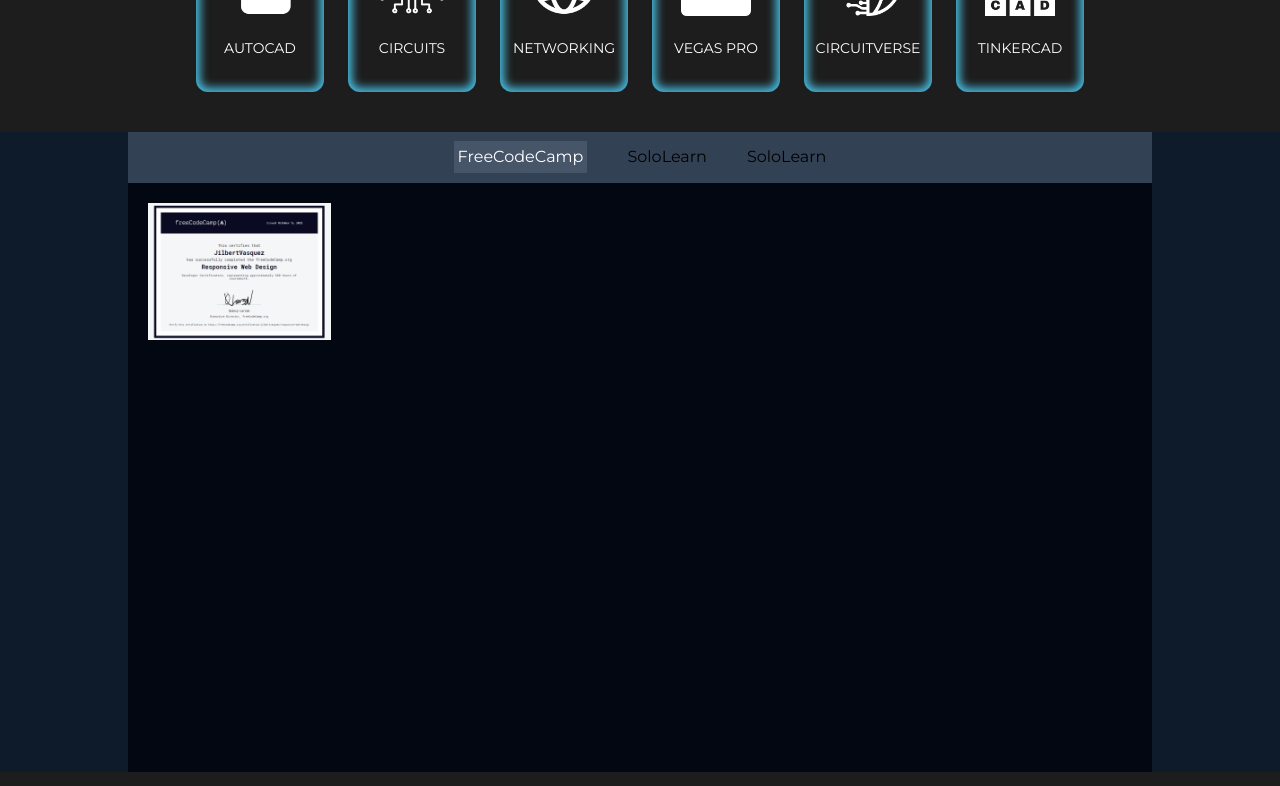
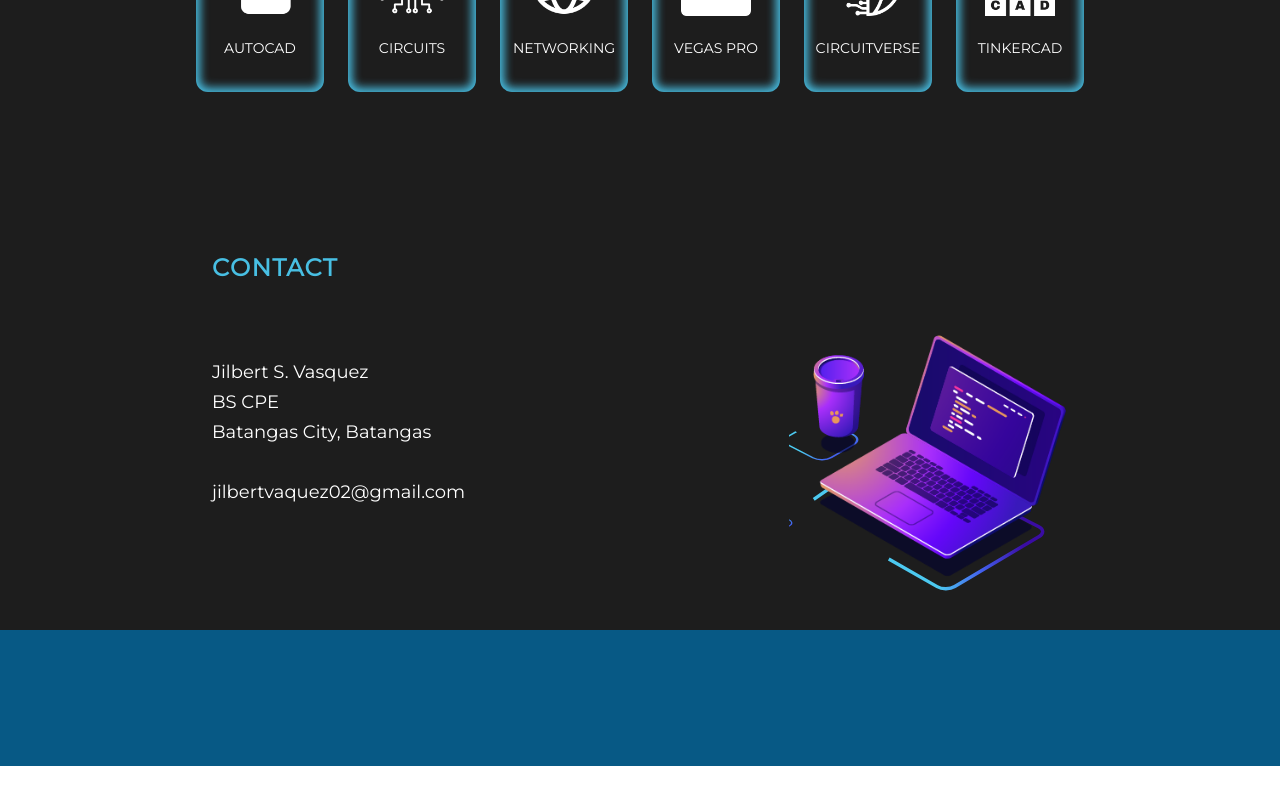
Before and after one commit to JilbertVasquez/JSVPortfolio, a React (Vite) app: page / in a window 1280 px wide. Shown: the part 5140-5926 px from the top of the page. Built offline with nearby package versions, Linux system fonts and the light colour scheme.

Commit message:
isolate cert, not yet done

```diff
--- a/src/Container.jsx
+++ b/src/Container.jsx
@@ -32,7 +32,7 @@
             <Experience />
             <Projects />
             <Skills />
-            <Certification />
+            {/* <Certification /> */}
             <Contact />
         </div>
     )
```
